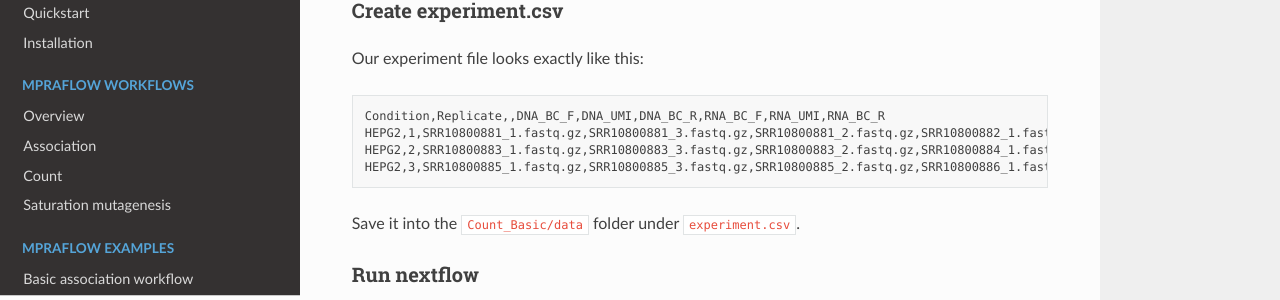
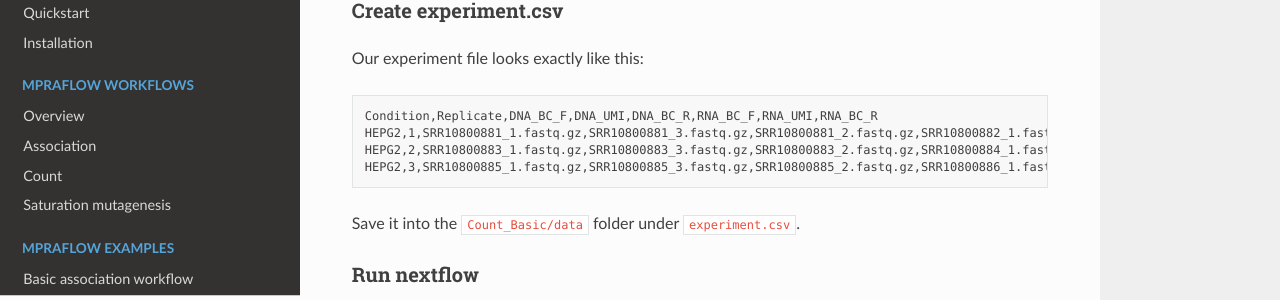
Before and after one commit to shendurelab/MPRAflow, a Sphinx documentation site: the page built from docs/count_example1.rst, in a window 1280 px wide and 900 px high, scrolled down 1905 px. Shown: the part 151-451 px from the top of the window. Built offline with Sphinx 7.4.7 and the Read the Docs theme 2.0.0, drawn with Linux system fonts in a browser that asks for light colours; formulas are drawn with MathJax 3.

```diff
--- a/docs/count_example1.rst
+++ b/docs/count_example1.rst
@@ -92,7 +92,7 @@ Our experiment file looks exactly like this:
 
 .. code-block:: text
 
-    Condition,Replicate,,DNA_BC_F,DNA_UMI,DNA_BC_R,RNA_BC_F,RNA_UMI,RNA_BC_R
+    Condition,Replicate,DNA_BC_F,DNA_UMI,DNA_BC_R,RNA_BC_F,RNA_UMI,RNA_BC_R
     HEPG2,1,SRR10800881_1.fastq.gz,SRR10800881_3.fastq.gz,SRR10800881_2.fastq.gz,SRR10800882_1.fastq.gz,SRR10800882_3.fastq.gz,SRR10800882_2.fastq.gz
     HEPG2,2,SRR10800883_1.fastq.gz,SRR10800883_3.fastq.gz,SRR10800883_2.fastq.gz,SRR10800884_1.fastq.gz,SRR10800884_3.fastq.gz,SRR10800884_2.fastq.gz
     HEPG2,3,SRR10800885_1.fastq.gz,SRR10800885_3.fastq.gz,SRR10800885_2.fastq.gz,SRR10800886_1.fastq.gz,SRR10800886_3.fastq.gz,SRR10800886_2.fastq.gz
```
